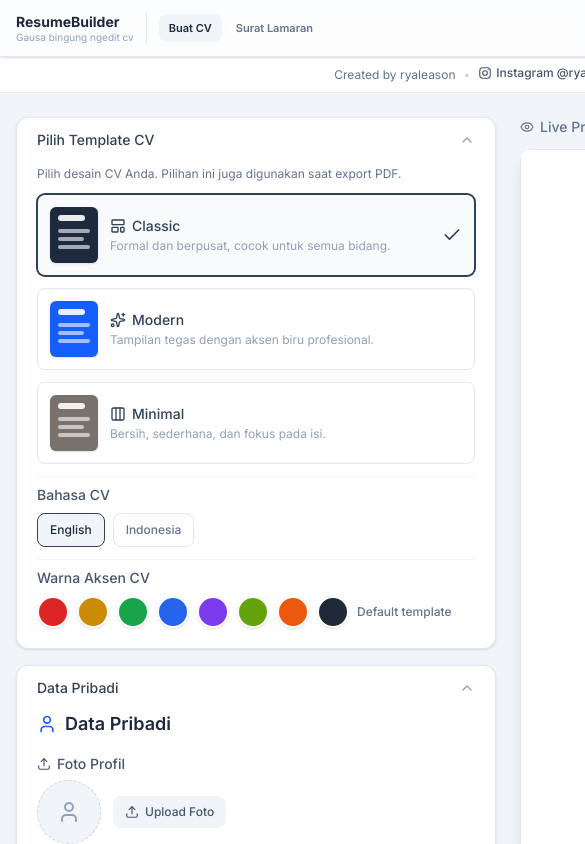
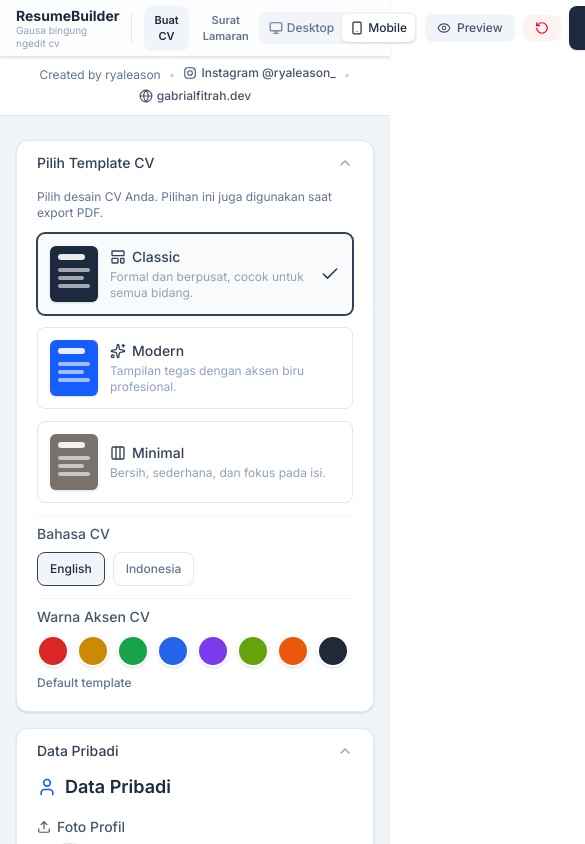
Before and after one commit to ryaleason/generate-cv, a React (Vite) app: page / in a window 390 px wide. Shown: the top 844 px of the page, 585 px wide, since content can reach past the window. Built offline with nearby package versions, Linux system fonts and the light colour scheme; what @react-pdf/renderer would draw is missing.

Commit message:
[UPDATE] Update style mobile

```diff
--- a/src/App.jsx
+++ b/src/App.jsx
@@ -33,7 +33,13 @@ function App() {
   const coverLetterStore = useCoverLetterStore()
   const [activeTab, setActiveTab] = useState('cv') // 'cv' or 'cover-letter'
   const [exporting, setExporting] = useState(false)
-  const [viewMode, setViewMode] = useState('desktop')
+  // Use the mobile layout immediately on phones/tablets instead of first
+  // rendering the desktop canvas (which causes horizontal overflow).
+  const [viewMode, setViewMode] = useState(() =>
+    typeof window !== 'undefined' && window.matchMedia('(max-width: 1023px)').matches
+      ? 'mobile'
+      : 'desktop'
+  )
   const [showPreview, setShowPreview] = useState(false)
   const [expandedSections, setExpandedSections] = useState({
     template: true,
```
